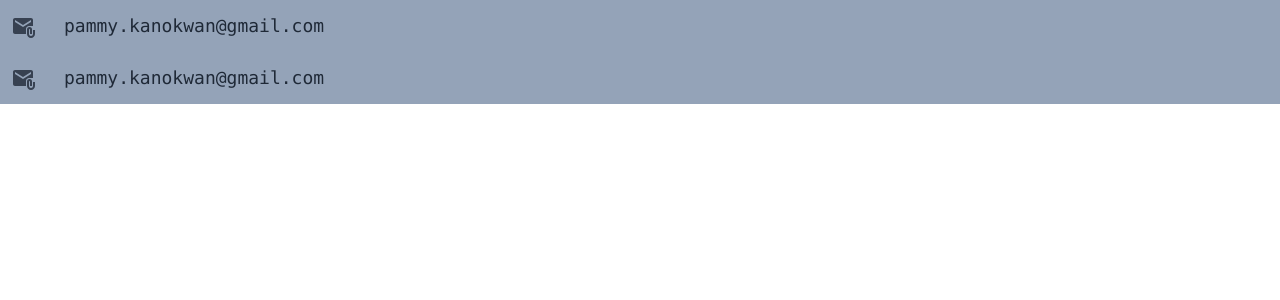
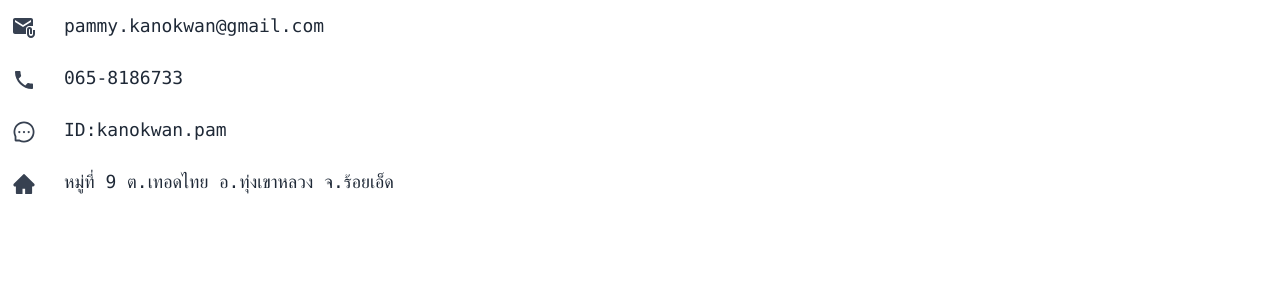
Before and after one commit to pampamz/pamm, a Next.js app: page / in a window 1280 px wide. Shown: the top 300 px of the page. Built offline with nearby package versions, Linux system fonts and the light colour scheme.

Commit message:
icon&font

```diff
--- a/components/contect-detall/contect.tsx
+++ b/components/contect-detall/contect.tsx
@@ -1,5 +1,7 @@
 import React from "react";
 import { MdAttachEmail } from "react-icons/md";
+import { IoMdCall } from "react-icons/io";
+import { AiOutlineMessage,AiFillHome } from "react-icons/ai";
 
 interface ContectDetailProps {}
 
@@ -7,7 +9,7 @@ const ContectDetail: React.FC<ContectDetailProps> = ({}) => {
   function detil(icon: React.ReactNode, name: string) {
     return (
       <>
-        <div className=" flex p-3 gap-7 bg-slate-400">
+        <div className=" flex p-3 gap-7 ">
           <div className="flex items-center justify-center text-gray-700 ">
             {icon}
             {/* <MdAttachEmail className="mt-1  text-2xl "></MdAttachEmail> */}
@@ -27,9 +29,16 @@ const ContectDetail: React.FC<ContectDetailProps> = ({}) => {
         <MdAttachEmail className="mt-1  text-2xl "></MdAttachEmail>,
         "pammy.kanokwan@gmail.com"
       )}
+      {detil(<IoMdCall className="mt-1  text-2xl "></IoMdCall>, "065-8186733")}
+
       {detil(
-        <MdAttachEmail className="mt-1  text-2xl "></MdAttachEmail>,
-        "pammy.kanokwan@gmail.com"
+        <AiOutlineMessage className="mt-1  text-2xl "></AiOutlineMessage>,
+        " ID:kanokwan.pam"
+      )}
+
+      {detil(
+        <AiFillHome className="mt-1  text-2xl "></AiFillHome>,
+        "หมู่ที่ 9 ต.เทอดไทย อ.ทุ่งเขาหลวง จ.ร้อยเอ็ด"
       )}
     </>
   );
```
